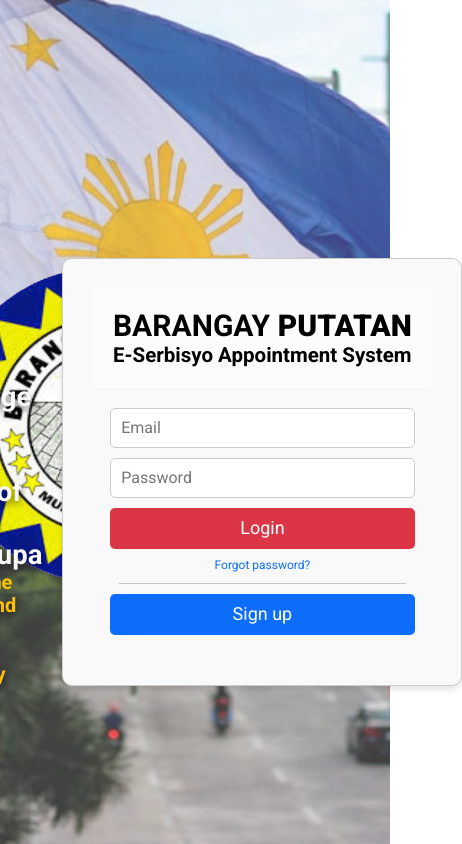
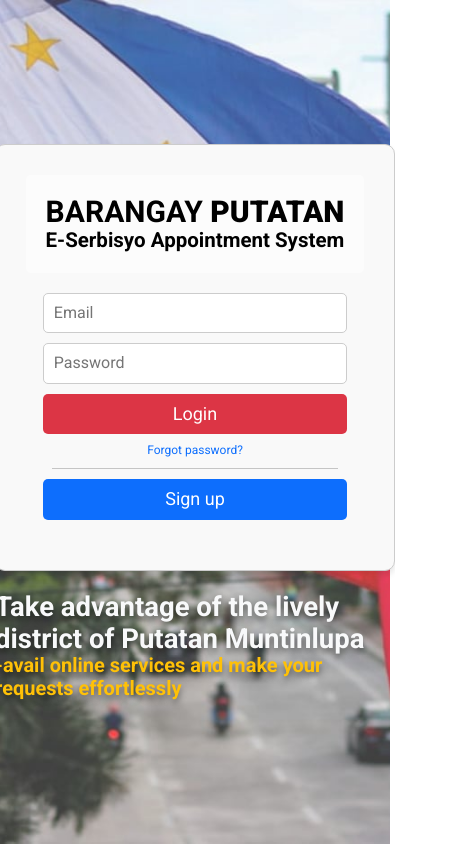
Before and after one commit to jetarciaga/capstone-frontend, a React (Create React App) app: page / in a window 390 px wide. Shown: the whole page, 462 px wide, since content can reach past the window. Built offline with nearby package versions, Linux system fonts and the light colour scheme.

Commit message:
Add mobile responsive for login

```diff
--- a/src/components/Login.scss
+++ b/src/components/Login.scss
@@ -200,3 +200,27 @@
     }
   }
 }
+
+@media (max-width: 480px) {
+  .bg-wrapper {
+    .modal {
+      width: 100%;
+      padding: 10px;
+      h2 {
+        font-size: 1.2em;
+      }
+      p {
+        font-size: 1em;
+      }
+    }
+  }
+
+  .login-container {
+    display: flex;
+    flex-wrap: wrap;
+    flex-direction: column-reverse;
+    row-gap: 2em;
+    margin: 30px 10px;
+    background-size: 200px;
+  }
+}
```
